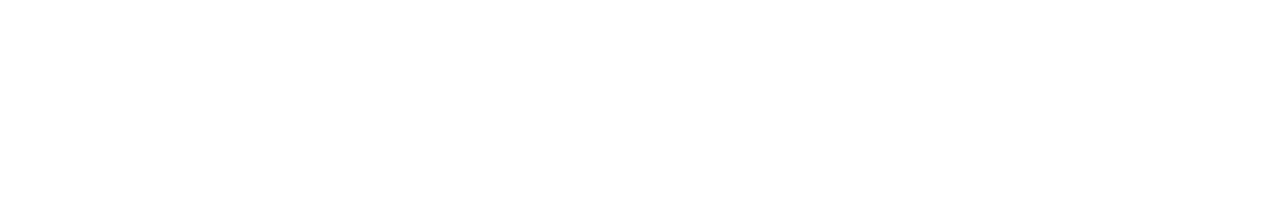
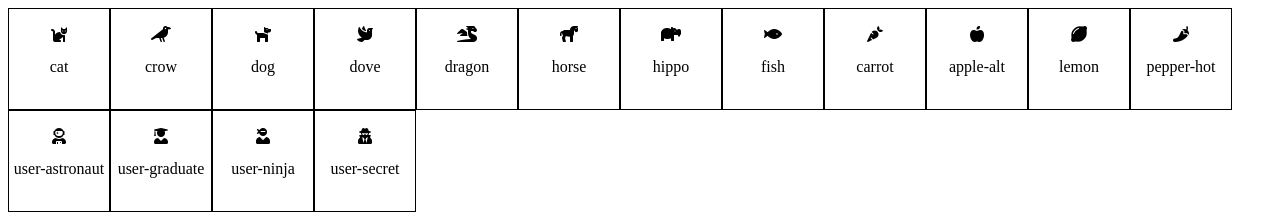
Before and after one commit to alexcapoluongo/js-es6-icons, a plain HTML site: page index.html in a window 1280 px wide. Drawn offline with Linux system fonts and the light colour scheme.

Commit message:
milestone 1 added

```diff
--- a/css/style.css
+++ b/css/style.css
@@ -0,0 +1,14 @@
+#container {
+    display: flex;
+    flex-wrap: wrap;
+}
+
+.item {
+    width:100px;
+    height:100px;
+    display:flex;
+    justify-content: center;
+    align-items: center;
+    flex-direction: column;
+    border: 1px solid black;
+}
--- a/index.html
+++ b/index.html
@@ -5,11 +5,15 @@
     <meta http-equiv="X-UA-Compatible" content="IE=edge">
     <meta name="viewport" content="width=device-width, initial-scale=1.0">
     <title>ex6</title>
+    <!-- fontawesome -->
+    <link rel="stylesheet" href="https://cdnjs.cloudflare.com/ajax/libs/font-awesome/5.15.4/css/all.min.css" integrity="sha512-1ycn6IcaQQ40/MKBW2W4Rhis/DbILU74C1vSrLJxCq57o941Ym01SwNsOMqvEBFlcgUa6xLiPY/NS5R+E6ztJQ==" crossorigin="anonymous" referrerpolicy="no-referrer" />
     <!-- custom style -->
     <link rel="stylesheet" href="css/style.css">
 </head>
 <body>
+    <div id="container">
 
+    </div>
 
     <!-- script -->
     <script src="js/script.js"></script>
--- a/js/script.js
+++ b/js/script.js
@@ -1,4 +1,4 @@
-[
+const items = [
 				{
 					name: 'cat',
 					prefix: 'fa-',
@@ -112,3 +112,17 @@
 					color: 'blue'
 				}
 ];
+
+// Milestone 1
+// Partendo dalla struttura dati fornita, visualizzare in pagina un box per ogni icona, in cui è presente il nome dell'icona e l'icona stessa.
+
+items.forEach((element) => {
+	let container = document.getElementById('container');
+	container.innerHTML += `<div class="item">
+							<i class ="${element.family} ${element.prefix}${element.name}"></i>
+							<p>${element.name}</p>
+							</div>`;
+});
+
+// Milestone 2
+// Ciascuna icona ha una proprietà "color": utilizzare questa proprietà per visualizzare le icone del colore corrispondente.
```
Lines whose indentation alone changed are shown as unchanged.
